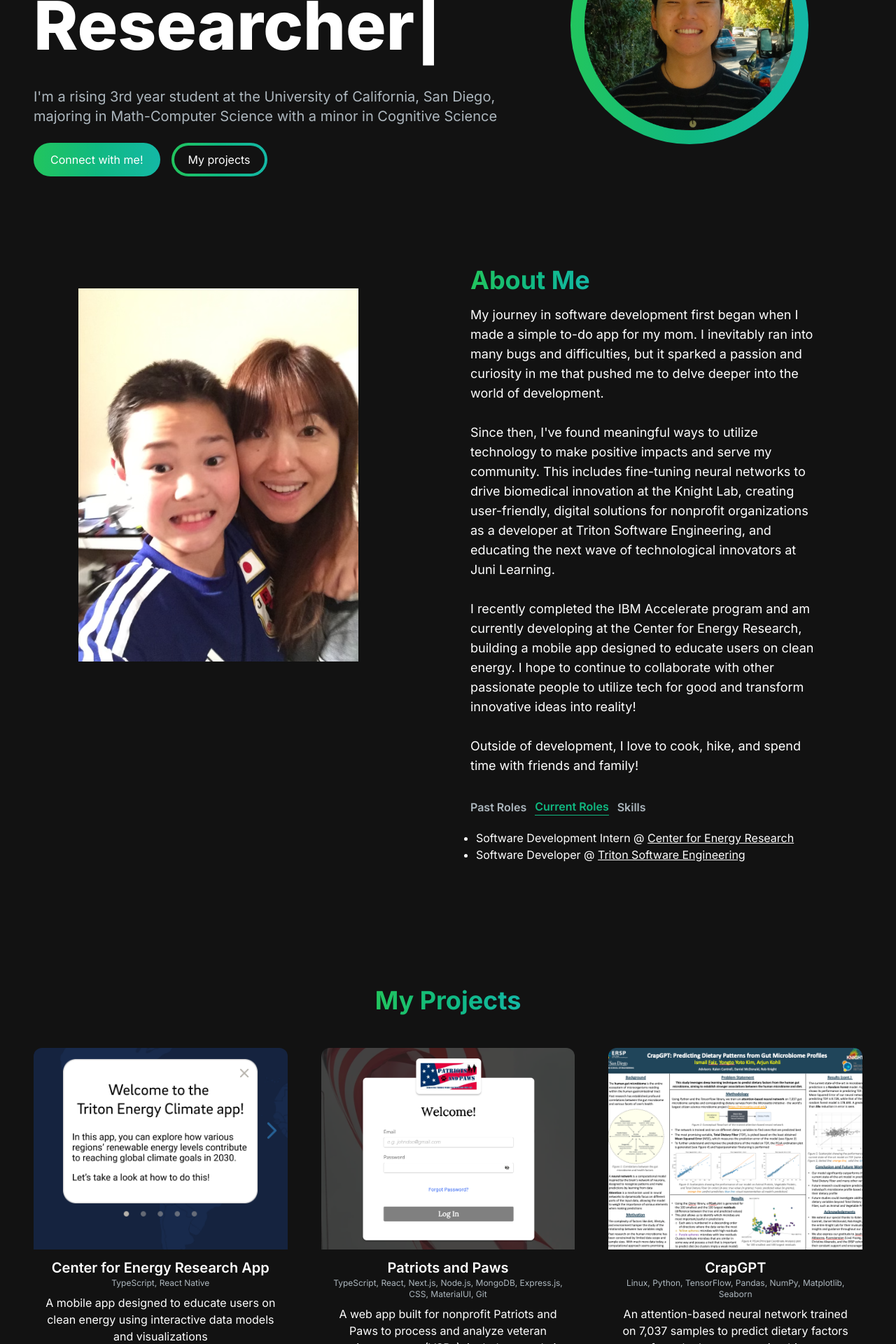
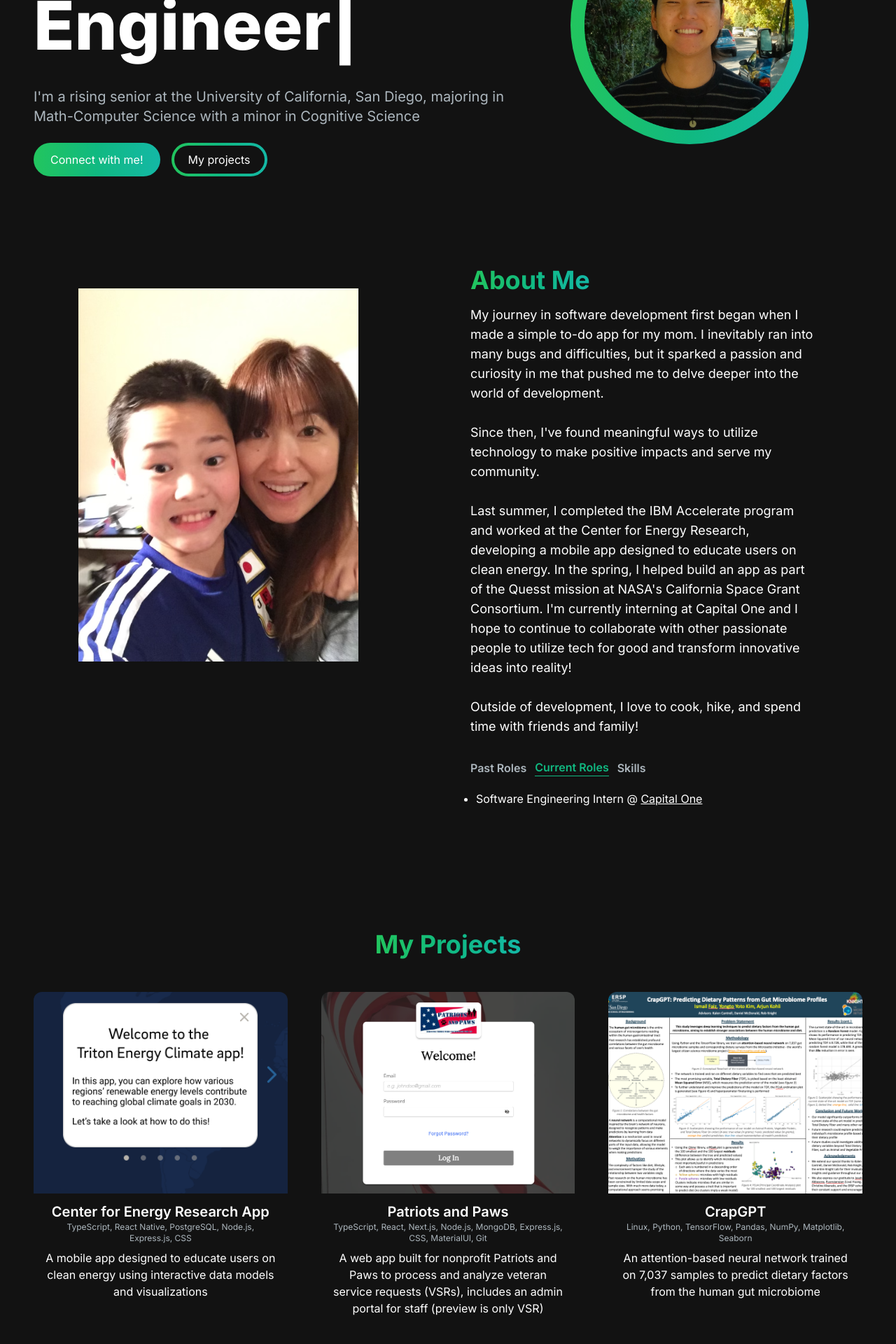
Before and after one commit to yotzkim/portfolio-website, a Next.js app: page / in a window 1280 px wide. Shown: the part 260-2180 px from the top of the page at 70% size. Built offline with nearby package versions, Linux system fonts and the light colour scheme.

Commit message:
More updates, removed outdated resume

```diff
--- a/src/app/components/AboutMe.jsx
+++ b/src/app/components/AboutMe.jsx
@@ -10,14 +10,16 @@
     content: (
       <ul className="list-disc pl-2">
         <li>
-          <strong>Languages:</strong> Python, Java, JavaScript, TypeScript, C, C++, SQL, HTML/CSS, MATLAB
+          <strong>Languages:</strong> Python, Java, JavaScript, TypeScript, C,
+          C++, SQL, HTML/CSS, MATLAB
         </li>
         <li>
           <strong>Frameworks and Libraries:</strong> React, Next.js, Node.js,
           Express, Pandas, NumPy, Tensorflow
         </li>
         <li>
-          <strong>Tools:</strong> Linux, Git, GitHub, GraphQL, Docker, Visual Studio Code, LaTeX
+          <strong>Tools:</strong> Linux, Git, GitHub, GraphQL, Docker, Visual
+          Studio Code, LaTeX
         </li>
         <li>
           <strong>Databases:</strong> MongoDB, PostgreSQL
@@ -31,15 +33,9 @@
     content: (
       <ul className="list-disc pl-2">
         <li>
-          Software Development Intern @{" "}
-          <a href="https://cer.ucsd.edu/" className="underline">
-            Center for Energy Research
-          </a>
-        </li>
-        <li>
-          Software Developer @{" "}
-          <a href="https://tse.ucsd.edu/" className="underline">
-            Triton Software Engineering
+          Software Engineering Intern @{" "}
+          <a className="underline">
+            Capital One
           </a>
         </li>
       </ul>
@@ -51,8 +47,23 @@
     content: (
       <ul className="list-disc pl-2">
         <li>
+          Software Engineering Intern @{" "}
+          <a href="https://casgc.ucsd.edu/" className="underline">
+            NASA - California Space Grant Consortium
+          </a>
+        </li>
+        <li>
+          Software Development Intern @{" "}
+          <a href="https://cer.ucsd.edu/" className="underline">
+            Center for Energy Research
+          </a>
+        </li>
+        <li>
           Software Fellow @{" "}
-          <a href="https://www.ibm.com/blogs/jobs/career-ready-skills-with-ibm-accelerate-summer-program/" className="underline">
+          <a
+            href="https://www.ibm.com/blogs/jobs/career-ready-skills-with-ibm-accelerate-summer-program/"
+            className="underline"
+          >
             IBM Accelerate
           </a>
           <li>
@@ -62,16 +73,31 @@
             </a>
           </li>
           <li>
+            Software Developer @{" "}
+            <a href="https://tse.ucsd.edu/" className="underline">
+              Triton Software Engineering
+            </a>
+          </li>
+          {/* <li>
             Mathematics Tutor @{" "}
-            <a href="https://math.ucsd.edu/students/undergraduate/tutoring" className="underline">
+            <a
+              href="https://math.ucsd.edu/students/undergraduate/tutoring"
+              className="underline"
+            >
               UC San Diego
             </a>
-          </li>
+          </li> */}
         </li>
         <li>
           Computer Science Instructor @{" "}
           <a href="https://www.junilearning.com/" className="underline">
             Juni Learning
+          </a>
+        </li>
+        <li>
+          President @{" "}
+          <a href="https://apo.org/" className="underline">
+            Alpha Phi Omega UCSD
           </a>
         </li>
       </ul>
@@ -113,18 +139,16 @@
             <br></br>
             <br></br>
             Since then, I&apos;ve found meaningful ways to utilize technology to
-            make positive impacts and serve my community. This includes
-            fine-tuning neural networks to drive biomedical innovation at the
-            Knight Lab, creating user-friendly, digital solutions for nonprofit
-            organizations as a developer at Triton Software Engineering, and
-            educating the next wave of technological innovators at Juni
-            Learning.
+            make positive impacts and serve my community.
             <br></br>
             <br></br>
-            I recently completed the IBM Accelerate program and am currently developing at the Center for Energy Research,
-            building a mobile app designed to educate users on clean energy. I
-            hope to continue to collaborate with other passionate people to
-            utilize tech for good and transform innovative ideas into reality!
+            Last summer, I completed the IBM Accelerate program and worked at
+            the Center for Energy Research, developing a mobile app designed to
+            educate users on clean energy. In the spring, I helped build an app
+            as part of the Quesst mission at NASA's California Space Grant
+            Consortium. I'm currently interning at Capital One and I hope to
+            continue to collaborate with other passionate people to utilize tech
+            for good and transform innovative ideas into reality!
             <br></br>
             <br></br>
             Outside of development, I love to cook, hike, and spend time with
--- a/src/app/components/HeroSection.jsx
+++ b/src/app/components/HeroSection.jsx
@@ -22,7 +22,7 @@
                 1000,
                 "Developer",
                 1000,
-                "Researcher",
+                "Engineer",
                 1000
               ]}
               wrapper="span"
@@ -32,7 +32,7 @@
             />
           </h1>
           <p className="text-[#ADB7BE] text-base sm:text-lg mb-6 lg:text-xl">
-          I&apos;m a rising 3rd year student at the University of California, San Diego, majoring in Math-Computer Science with a minor in Cognitive Science
+          I&apos;m a rising senior at the University of California, San Diego, majoring in Math-Computer Science with a minor in Cognitive Science
           </p>
           <div>
              <Link
--- a/src/app/components/Navbar.jsx
+++ b/src/app/components/Navbar.jsx
@@ -19,10 +19,10 @@
   //   title: "Contact",
   //   path: "#contact",
   // },
-  {
-    title: "Resume",
-    path: "../../images/Yoto_Kim_Resume.pdf"
-  }
+  // {
+  //   title: "Resume",
+  //   path: "../../images/Yoto_Kim_Resume.pdf"
+  // }
 ];
 
 
--- a/src/app/components/ProjectsSection.jsx
+++ b/src/app/components/ProjectsSection.jsx
@@ -3,17 +3,26 @@
 import ProjectCard from "./ProjectCard";
 
 const projectsData = [
+  // {
+  //   id: 1,
+  //   title: "Psyches of Color",
+  //   description: "A mobile app for providing mental health support and guiding users to get mental health care",
+  //   toolsUsed: "TypeScript, React Native",
+  //   image: "/images/cer.png",
+  //   gitUrl: "https://github.com/Center-For-Energy-TEC-App/Tec-App",
+  //   previewUrl: "https://github.com/Center-For-Energy-TEC-App/Tec-App",
+  // },
   {
-    id: 1,
+    id: 2,
     title: "Center for Energy Research App",
     description: "A mobile app designed to educate users on clean energy using interactive data models and visualizations",
-    toolsUsed: "TypeScript, React Native",
+    toolsUsed: "TypeScript, React Native, PostgreSQL, Node.js, Express.js, CSS",
     image: "/images/cer.png",
     gitUrl: "https://github.com/Center-For-Energy-TEC-App/Tec-App",
     previewUrl: "https://github.com/Center-For-Energy-TEC-App/Tec-App",
   },
   {
-    id: 2,
+    id: 3,
     title: "Patriots and Paws",
     description: "A web app built for nonprofit Patriots and Paws to process and analyze veteran service requests (VSRs), includes an admin portal for staff (preview is only VSR)",
     toolsUsed: "TypeScript, React, Next.js, Node.js, MongoDB, Express.js, CSS, MaterialUI, Git",
@@ -22,7 +31,7 @@
     previewUrl: "https://pap-frontend.vercel.app/vsr",
   },
   {
-    id: 3,
+    id: 4,
     title: "CrapGPT",
     description: "An attention-based neural network trained on 7,037 samples to predict dietary factors from the human gut microbiome",
     image: "/images/crapgpt.png",
@@ -31,7 +40,7 @@
     previewUrl: "https://drive.google.com/file/d/1Je8GKGgWp9ZgSt9cR3vF2-ZzjPm55J0y/view?usp=sharing",
   },
   {
-    id: 4,
+    id: 5,
     title: "Portfolio website",
     description: "Personal portfolio website showcasing my projects that you're currently on!",
     toolsUsed: "JavaScript, React, Next.js, Tailwind CSS",
@@ -40,7 +49,7 @@
     previewUrl: "/",
   },
   {
-    id: 5,
+    id: 6,
     title: "IBM Accelerate: To-do App",
     description: "Iteratively created a React todo web application through weekly labs under IBM developers",
     toolsUsed: "JavaScript, React, CSS, Express, Material UI, React Testing Library, GitHub",
@@ -49,7 +58,7 @@
     previewUrl: "https://github.com/2024-IBM-Accelerate-SW-Track/to-do-list-week-7-yotzkim",
   },
   {
-    id: 6,
+    id: 7,
     title: "Demiya Website",
     description: "My first React project! Home page for Demiya restaurant, serving 300+ users daily across 3 locations",
     toolsUsed: "JavaScript, React, Next.js, CSS, Git",
@@ -57,6 +66,15 @@
     gitUrl: "https://github.com/yotzkim/demiya-website",
     previewUrl: "https://www.demiya.restaurant/",
   },
+  // {
+  //   id: 8,
+  //   title: "Habitizer App",
+  //   description: "A routine and task management application, built as part of my Software Engineering class (CSE 110)",
+  //   toolsUsed: "Java, Agile, JUnit, Android Studio, Git, GitHub",
+  //   image: "/images/demiya.png",
+  //   gitUrl: "https://github.com/yotzkim/demiya-website",
+  //   previewUrl: "https://www.demiya.restaurant/",
+  // },
 ];
 
 const ProjectsSection = () => {
```
Lines whose indentation alone changed are shown as unchanged.
